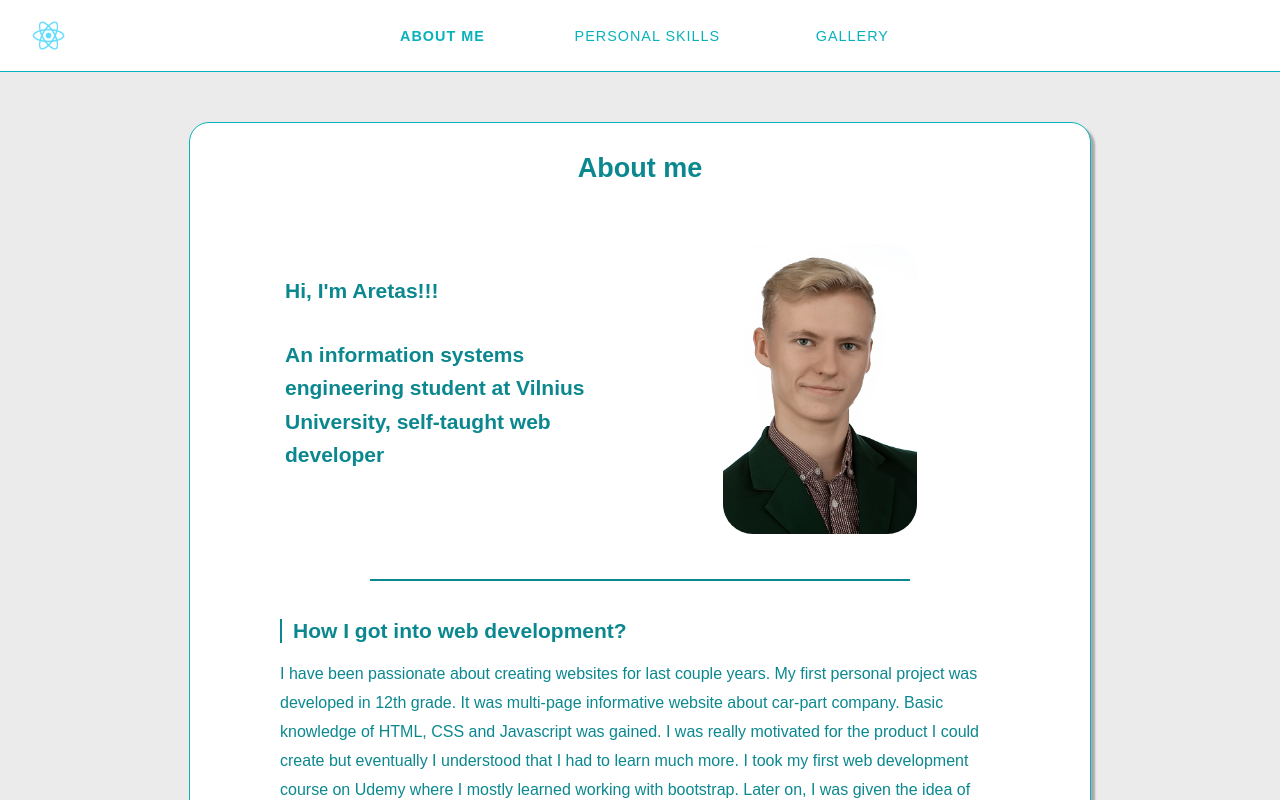
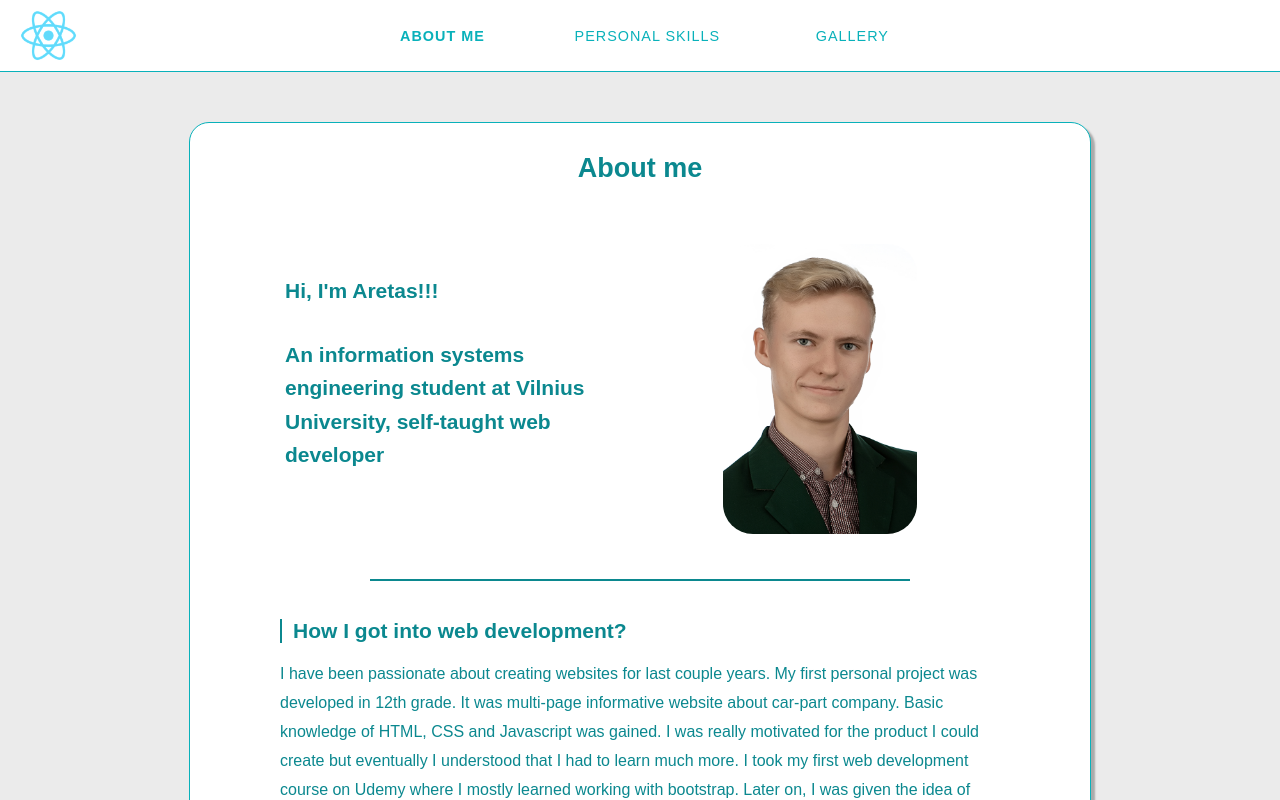
Before and after one commit to aretka/personal_website, a React app: page / in a window 1280 px wide. Shown: the top 800 px of the page. Built offline with nearby package versions, Linux system fonts and the light colour scheme.

Commit message:
Remove padding from logo

```diff
--- a/src/components/Logo/Logo.module.css
+++ b/src/components/Logo/Logo.module.css
@@ -1,5 +1,4 @@
 .Logo {
-    padding: 12px;
     box-sizing: border-box;
     height: 100%;
 }
```
